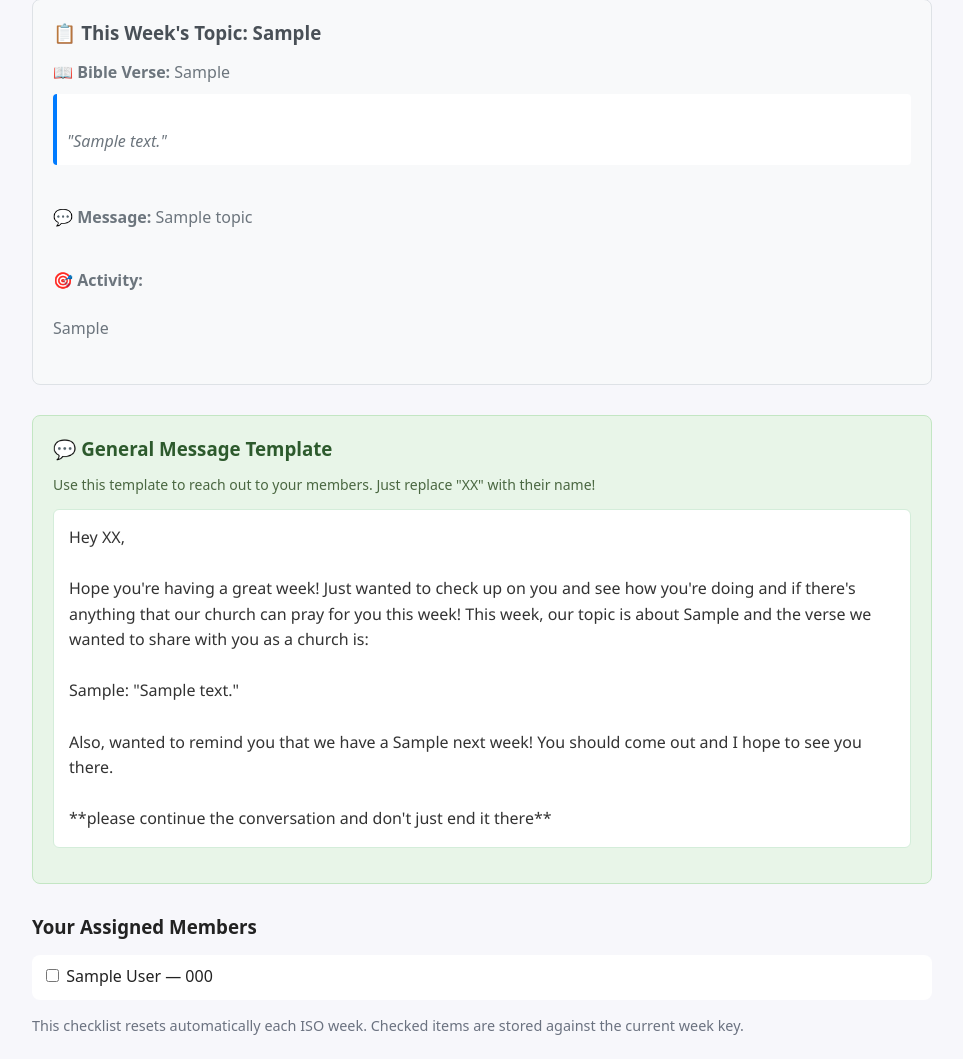
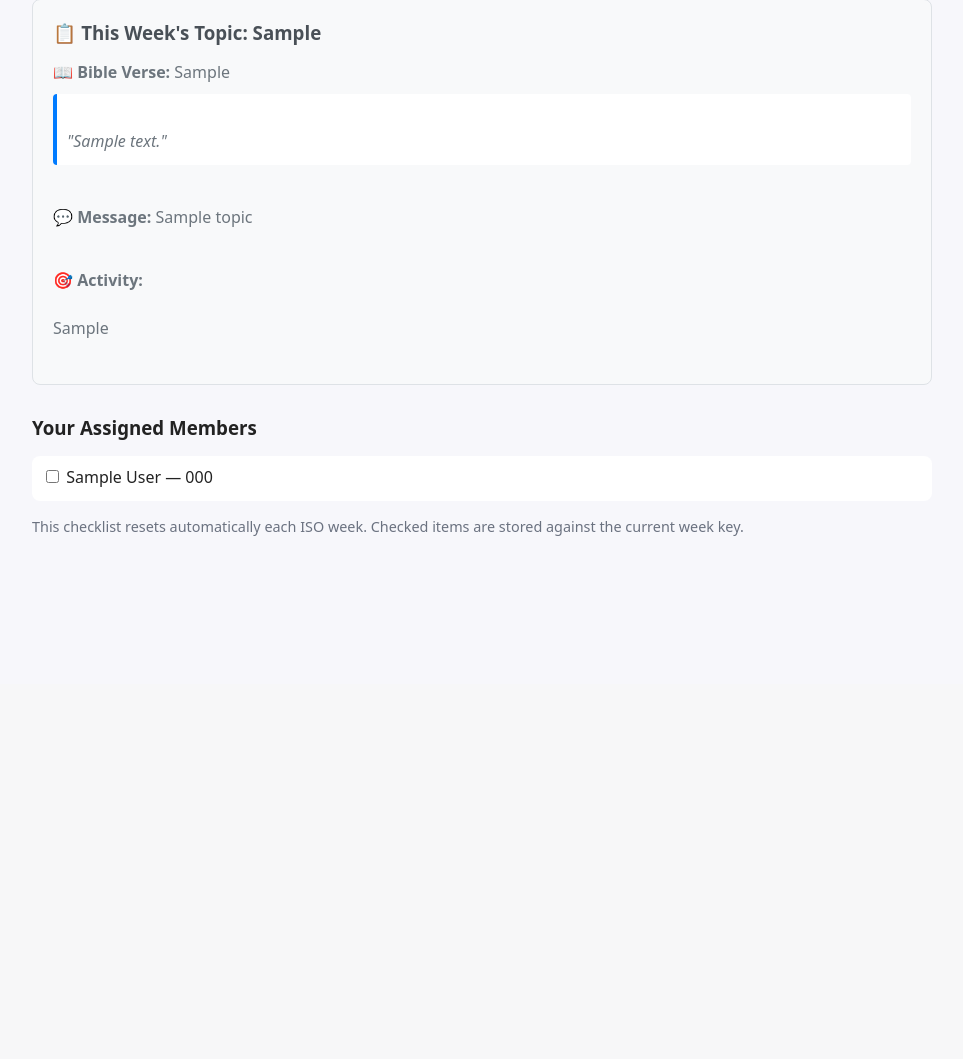
Before and after one commit to Jason-Kim1023/UpperRoomApp, a Flask app: template templates/welcomer/dashboard.html in a window 1280 px wide. Shown: the part 116-1175 px from the top of the page, without its empty margins (158-1121 px from the left). After the commit the page ends 652 px from the top, so only its background shows below. Run offline with Flask 3, Linux system fonts and the light colour scheme; tables that the repository leaves empty hold one stand-in row (values such as "Sample post"); the template is opened without the code that fills it: values that come from a table or form of the project are taken from there, most other values are stand-ins (such as "Sample title", 1, 10 or a date in 2020).

Commit message:
get rid of the message template

```diff
--- a/templates/welcomer/dashboard.html
+++ b/templates/welcomer/dashboard.html
@@ -36,25 +36,6 @@
 </div>
 {% endif %}
 
-{% if current_topic %}
-<div style="background: #e8f5e8; border: 1px solid #c3e6c3; border-radius: 8px; padding: 20px; margin-bottom: 30px;">
-  <h3 style="color: #2d5a2d; margin-top: 0;">💬 General Message Template</h3>
-  <p style="color: #4a6741; margin-bottom: 15px; font-size: 14px;">Use this template to reach out to your members. Just replace "XX" with their name!</p>
-
-  <div style="background: #ffffff; border: 1px solid #d4edda; border-radius: 6px; padding: 15px; margin-bottom: 15px; font-family: 'Segoe UI', Tahoma, Geneva, Verdana, sans-serif; line-height: 1.6;">
-    <div id="messageTemplate" style="white-space: pre-line; color: #333;">Hey XX,
-
-Hope you're having a great week! Just wanted to check up on you and see how you're doing and if there's anything that our church can pray for you this week! This week, our topic is about {{ current_topic.topic }} and the verse we wanted to share with you as a church is:
-
-{% if current_topic.bible_verse_ref %}{{ current_topic.bible_verse_ref }}: "{{ current_topic.bible_verse_text }}"{% endif %}
-
-Also, wanted to remind you that we have a {% if current_topic.activity %}{{ current_topic.activity }}{% else %}(insert activity){% endif %} next week! You should come out and I hope to see you there.
-
-**please continue the conversation and don't just end it there**</div>
-  </div>
-
-</div>
-{% endif %}
 
 {% if members %}
   <h3>Your Assigned Members</h3>
```
